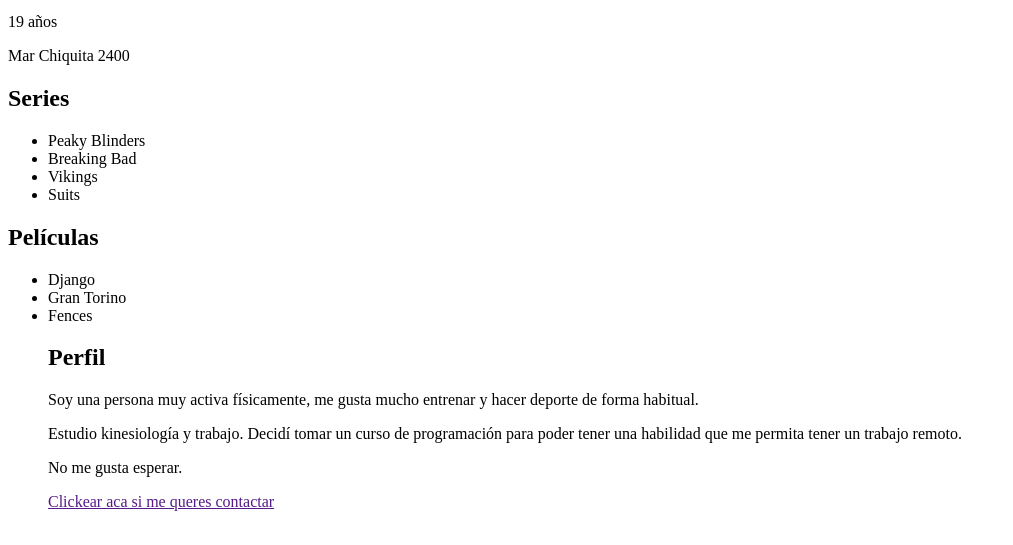
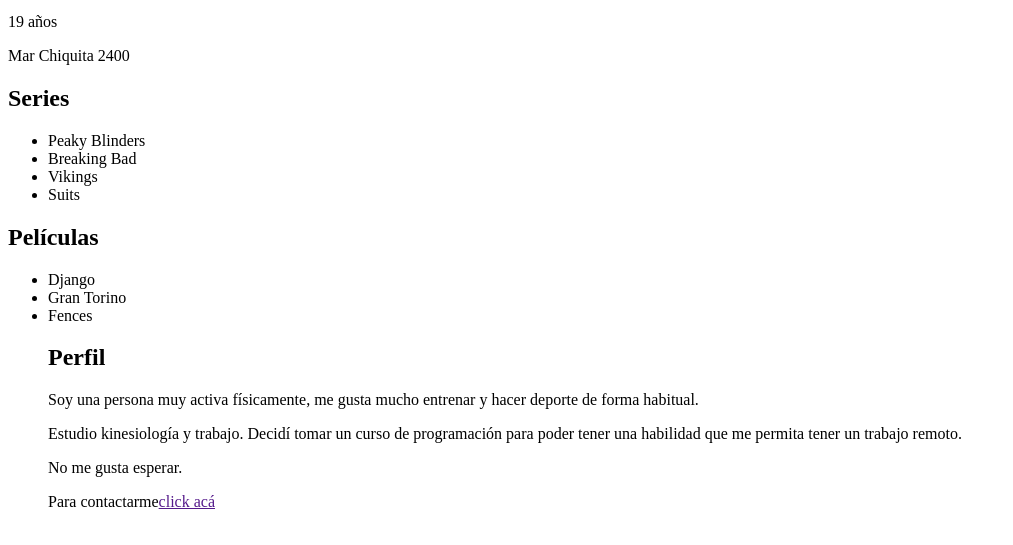
Before and after one commit to sanchezgonzalo/Tarea-UTN, a plain HTML site: page M1U3/index.html in a window 1280 px wide. Shown: the part 101-646 px from the top of the page, without its empty margins (0-1013 px from the left). Drawn offline with Linux system fonts and the light colour scheme.

Commit message:
commitee lo de hoy

```diff
--- a/M1U3/index.html
+++ b/M1U3/index.html
@@ -30,7 +30,7 @@
    <p>Estudio kinesiología y trabajo. Decidí tomar un curso de programación para poder tener una habilidad que me permita tener un trabajo remoto.</p>
    <p>No me gusta esperar.</p>
 
-   <a href="" target="_blank">Clickear aca si me queres contactar </a>
+   <p>Para contactarme<a href="" target="_blank">click acá </a> </p>
  </ul>
 </body>
 </html>
```
